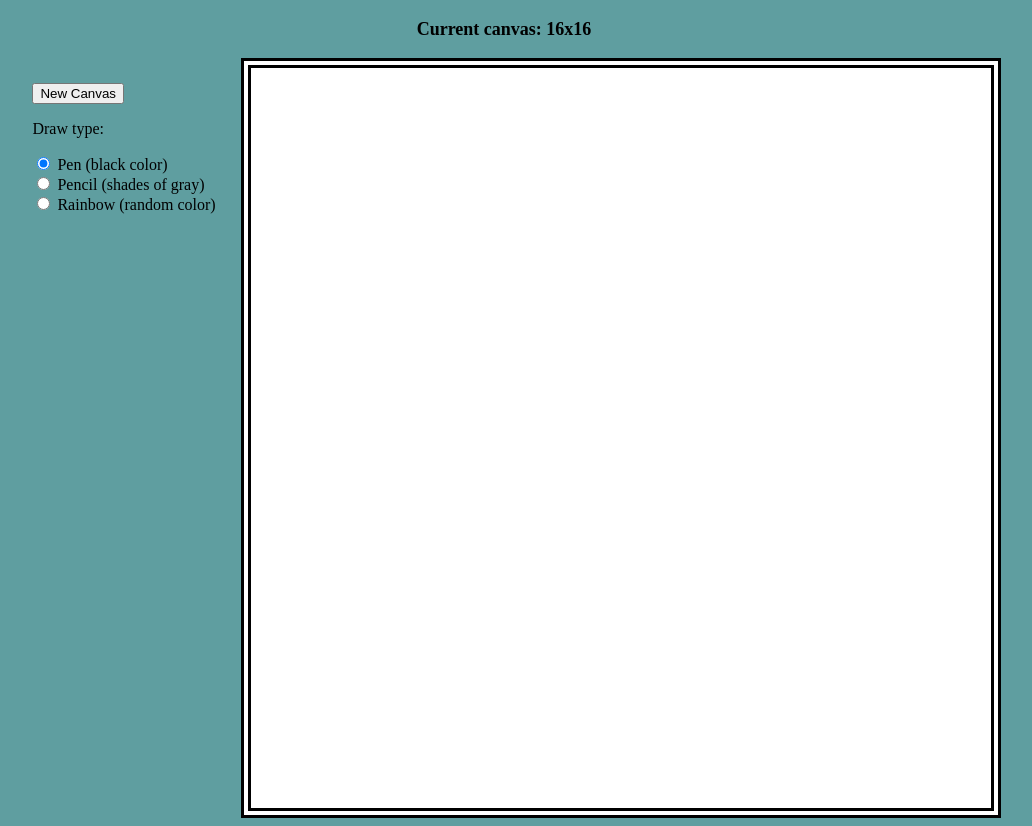
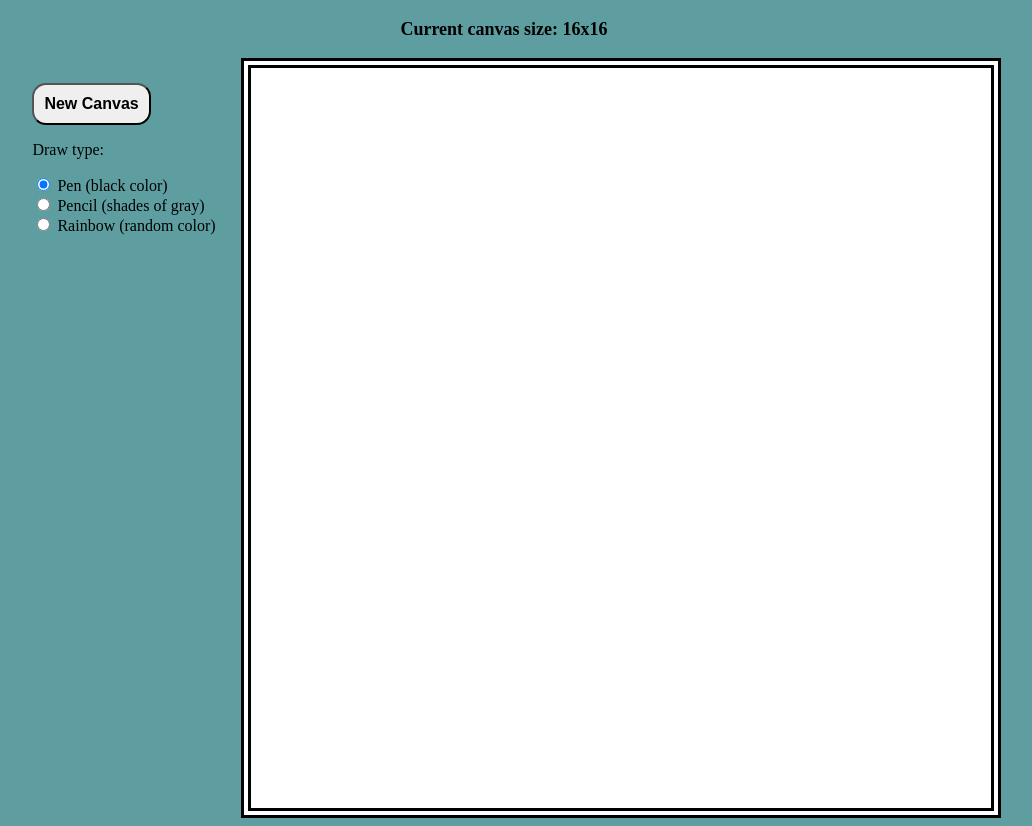
Before and after one commit to Snarls-at-Fleas/etch-a-sketch, a plain HTML site: page index.html in a window 1280 px wide. Shown: the part 61-887 px from the top of the page, without its empty margins (136-1168 px from the left). Drawn offline with Linux system fonts and the light colour scheme.

Commit message:
Add minor revisions and call it final version

```diff
--- a/script.js
+++ b/script.js
@@ -16,7 +16,7 @@ function makeNewCanvas(canvSize) {
         pixel.style.height = `${720/canvSize}px`;
     });
     let canvasSizeHeader = document.querySelector('#currentCanvas');
-    canvasSizeHeader.textContent = `Current canvas: ${canvSize}x${canvSize}`
+    canvasSizeHeader.textContent = `Current canvas size: ${canvSize}x${canvSize}`
 }
 
 function fillRainbow(e) {
--- a/style.css
+++ b/style.css
@@ -26,6 +26,13 @@ h1 {
     font-weight: bold;
 }
 
+#canSize {
+    padding: 10px;
+    border-radius: 14px;
+    font-size: medium;
+    font-weight: bold;
+}
+
 #drawType {
     list-style-type: none;
     padding: 0;
```
